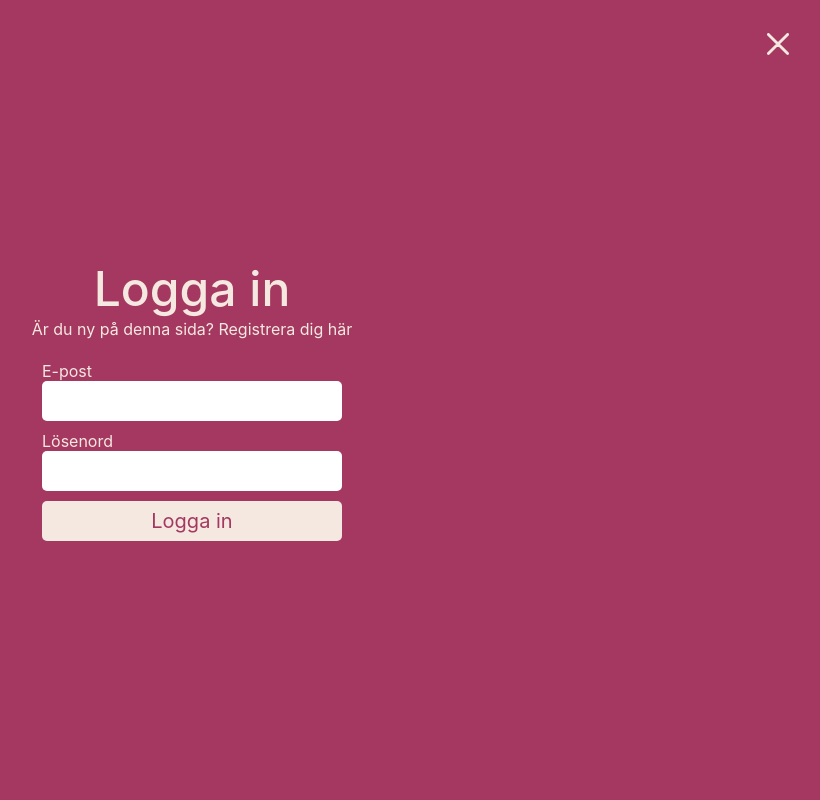
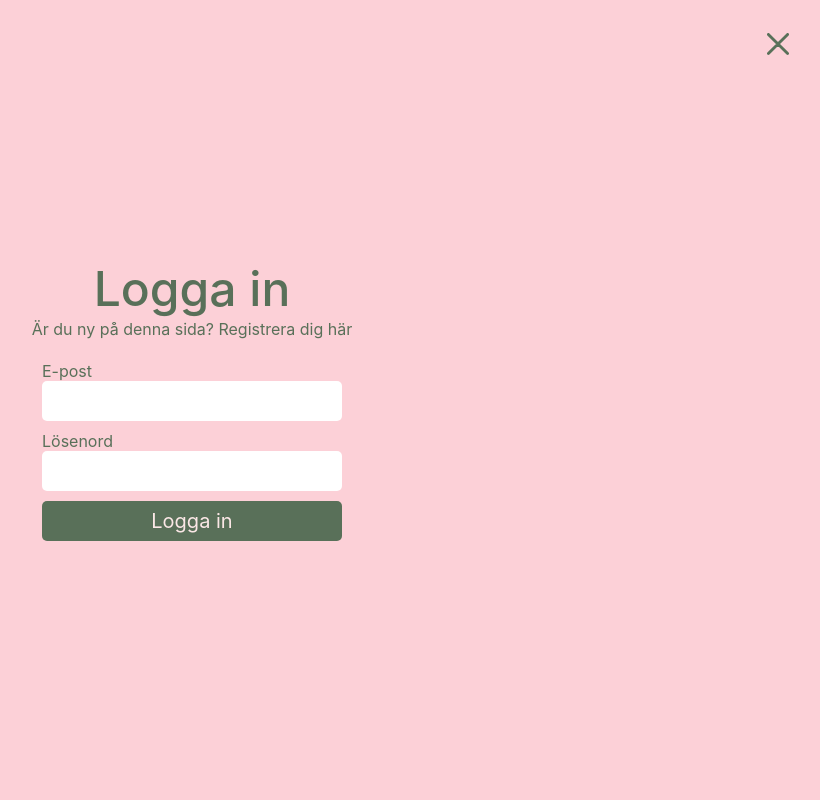
Before and after one commit to Examensarbete-Konstterapi/Examensarbete, a React (Vite) app in the folder frontend/: page / in a window 1280 px wide. Both pictures are taken after a click on the button 1241 px from the left and 41 px from the top of the page. Shown: the top 800 px of the page, without its empty margins (448-1268 px from the left). Built offline with nearby package versions, Linux system fonts and the light colour scheme.

Commit message:
feat: update styles and add hero image; modify button colors and layout across components

```diff
--- a/frontend/src/components/buttons/closeButton/CloseButton.tsx
+++ b/frontend/src/components/buttons/closeButton/CloseButton.tsx
@@ -21,7 +21,7 @@ export default function CloseButton({ onClick }: { onClick: () => void }) {
           {" "}
           <path
             d="M6.96967 16.4697C6.67678 16.7626 6.67678 17.2374 6.96967 17.5303C7.26256 17.8232 7.73744 17.8232 8.03033 17.5303L6.96967 16.4697ZM13.0303 12.5303C13.3232 12.2374 13.3232 11.7626 13.0303 11.4697C12.7374 11.1768 12.2626 11.1768 11.9697 11.4697L13.0303 12.5303ZM11.9697 11.4697C11.6768 11.7626 11.6768 12.2374 11.9697 12.5303C12.2626 12.8232 12.7374 12.8232 13.0303 12.5303L11.9697 11.4697ZM18.0303 7.53033C18.3232 7.23744 18.3232 6.76256 18.0303 6.46967C17.7374 6.17678 17.2626 6.17678 16.9697 6.46967L18.0303 7.53033ZM13.0303 11.4697C12.7374 11.1768 12.2626 11.1768 11.9697 11.4697C11.6768 11.7626 11.6768 12.2374 11.9697 12.5303L13.0303 11.4697ZM16.9697 17.5303C17.2626 17.8232 17.7374 17.8232 18.0303 17.5303C18.3232 17.2374 18.3232 16.7626 18.0303 16.4697L16.9697 17.5303ZM11.9697 12.5303C12.2626 12.8232 12.7374 12.8232 13.0303 12.5303C13.3232 12.2374 13.3232 11.7626 13.0303 11.4697L11.9697 12.5303ZM8.03033 6.46967C7.73744 6.17678 7.26256 6.17678 6.96967 6.46967C6.67678 6.76256 6.67678 7.23744 6.96967 7.53033L8.03033 6.46967ZM8.03033 17.5303L13.0303 12.5303L11.9697 11.4697L6.96967 16.4697L8.03033 17.5303ZM13.0303 12.5303L18.0303 7.53033L16.9697 6.46967L11.9697 11.4697L13.0303 12.5303ZM11.9697 12.5303L16.9697 17.5303L18.0303 16.4697L13.0303 11.4697L11.9697 12.5303ZM13.0303 11.4697L8.03033 6.46967L6.96967 7.53033L11.9697 12.5303L13.0303 11.4697Z"
-            fill="#f4e8e1"
+            fill="#597059"
           ></path>{" "}
         </g>
       </svg>
--- a/frontend/src/components/buttons/linkButton/linkButton.css
+++ b/frontend/src/components/buttons/linkButton/linkButton.css
@@ -18,6 +18,6 @@
 }
 
 .link-button.light {
-  background-color: var(--color-secondary);
+  background-color: var(--color-green);
   color: var(--color-primary);
 }
--- a/frontend/src/components/buttons/regularButton/regularButton.css
+++ b/frontend/src/components/buttons/regularButton/regularButton.css
@@ -23,10 +23,10 @@
 
 .regular-button.transparent {
   background-color: transparent;
-  color: var(--color-secondary);
+  color: var(--color-text);
 }
 
 .regular-button.light {
-  background-color: var(--color-secondary);
+  background-color: var(--color-green);
   color: var(--color-primary);
 }
--- a/frontend/src/components/header/Header.tsx
+++ b/frontend/src/components/header/Header.tsx
@@ -25,7 +25,7 @@ export default function Header() {
             viewBox="0 0 64 64"
             xmlns="http://www.w3.org/2000/svg"
             strokeWidth="3.2"
-            stroke="#f4e8e1"
+            stroke="#597059"
             fill="none"
           >
             <g id="SVGRepo_bgCarrier" strokeWidth="0"></g>
--- a/frontend/src/components/header/header.css
+++ b/frontend/src/components/header/header.css
@@ -3,10 +3,11 @@
   align-items: center;
   justify-content: space-between;
   padding: var(--spacing-lg);
-  background-color: var(--color-primary);
-  color: var(--color-secondary);
+  /* background-color: var(--color-primary); */
+  color: var(--color-green);
   position: fixed;
   width: 100%;
+  z-index: 10;
 }
 
 .header nav {
--- a/frontend/src/components/modal/modal.css
+++ b/frontend/src/components/modal/modal.css
@@ -9,7 +9,7 @@
 }
 
 .modal-content {
-  background-color: var(--color-primary);
+  background-color: var(--color-pink);
   padding: 2rem;
   width: 100vw;
   height: 100vh;
--- a/frontend/src/index.css
+++ b/frontend/src/index.css
@@ -10,12 +10,27 @@ html {
 }
 
 :root {
-  --font-family: "Inter", sans-serif;
+  --font-family-primary: "Inter", sans-serif;
+  --font-family-secondary: "Caveat", cursive;
   /* colors */
-  --color-primary: #a53860;
-  --color-secondary: #f4e8e1;
+  /* --color-primary: #DEDBD2; */
+  /* --color-primary: #ACC3AE; */
+  /* --color-primary: #E1C0C8; */
+  /* --color-secondary: #4A5759; */
+  /* --color-secondary: #566257; */
+  --color-bg: #FEF1EB;
+  --color-green: #597059;
+  --color-pink: #fcd0d7;
+
+
+
+
+  /* Pallete */
+  --color-two: #FEE2E8;
+  --color-four: #FBF2F5;
+  --color-primary: #FBE7E6;
+
   --color-footer: #22532b;
-  --color-text: rgb(0, 0, 0);
   --color-white: #fff;
   --color-error: #d32f2f;
   --color-success: #2e7d32;
@@ -51,10 +66,10 @@ html {
 }
 
 body {
-  font-family: var(--font-family);
+  font-family: var(--font-family-primary);
   font-size: var(--font-sm);
   color: var(--color-text);
-  background: var(--color-secondary);
+  background: var(--color-bg);
 }
 
 h1 {
--- a/frontend/src/pages/home/heroSection/HeroSection.tsx
+++ b/frontend/src/pages/home/heroSection/HeroSection.tsx
@@ -1,10 +1,14 @@
 import "./heroSection.css";
 import LinkButton from "../../../components/buttons/linkButton/LinkButton";
-
 
 export function HeroSection() {
   return (
     <section className="hero-section">
+      <img
+        src="/public/hero.jpg"
+        alt="Hero Image"
+        className="hero-image"
+      />
       <div>
         <h1>Jessickas konstterapi</h1>
         <p>
--- a/frontend/src/pages/home/heroSection/heroSection.css
+++ b/frontend/src/pages/home/heroSection/heroSection.css
@@ -5,7 +5,18 @@
   justify-content: center;
   height: 100vh;
   background-color: var(--color-primary);
-  color: var(--color-secondary);
+  color: var(--color-green);
+  position: relative;
+}
+
+.hero-image {
+  position: absolute;
+  top: 0;
+  left: 0;
+  width: 100%;
+  height: 100%;
+  object-fit: cover;
+  /* opacity: 0.5; */
 }
 
 .hero-section div {
@@ -15,6 +26,7 @@
   align-items: center;
   justify-content: center;
   gap: var(--spacing-md);
+  z-index: 1;
 }
 
 .hero-section h1 {
@@ -22,5 +34,6 @@
 }
 
 .hero-section p {
-  font-size: var(--font-md);
+  font-size: var(--font-lg);
+  font-family: var(--font-family-secondary);
 }
--- a/frontend/src/pages/login/login.css
+++ b/frontend/src/pages/login/login.css
@@ -2,7 +2,7 @@
   display: flex;
   flex-direction: column;
   align-items: center;
-  background-color: var(--color-primary);
+  /* background-color: var(--color-one); */
   color: var(--color-secondary);
 }
 
--- a/frontend/src/pages/register/register.css
+++ b/frontend/src/pages/register/register.css
@@ -2,7 +2,7 @@
   display: flex;
   flex-direction: column;
   align-items: center;
-  background-color: var(--color-primary);
+  /* background-color: var(--color-primary); */
   color: var(--color-secondary);
 }
 
@@ -24,5 +24,7 @@
   width: 30rem;
   font-size: var(--font-sm);
   border: none;
-  border-radius: var(--radius-sm);
+  border-bottom: 2px solid var(--color-green);
+  /* border-radius: var(--radius-sm); */
+  background-color: var(--color-secondary);
 }
```
Also changed, not shown: frontend/public/hero.jpg (added).
